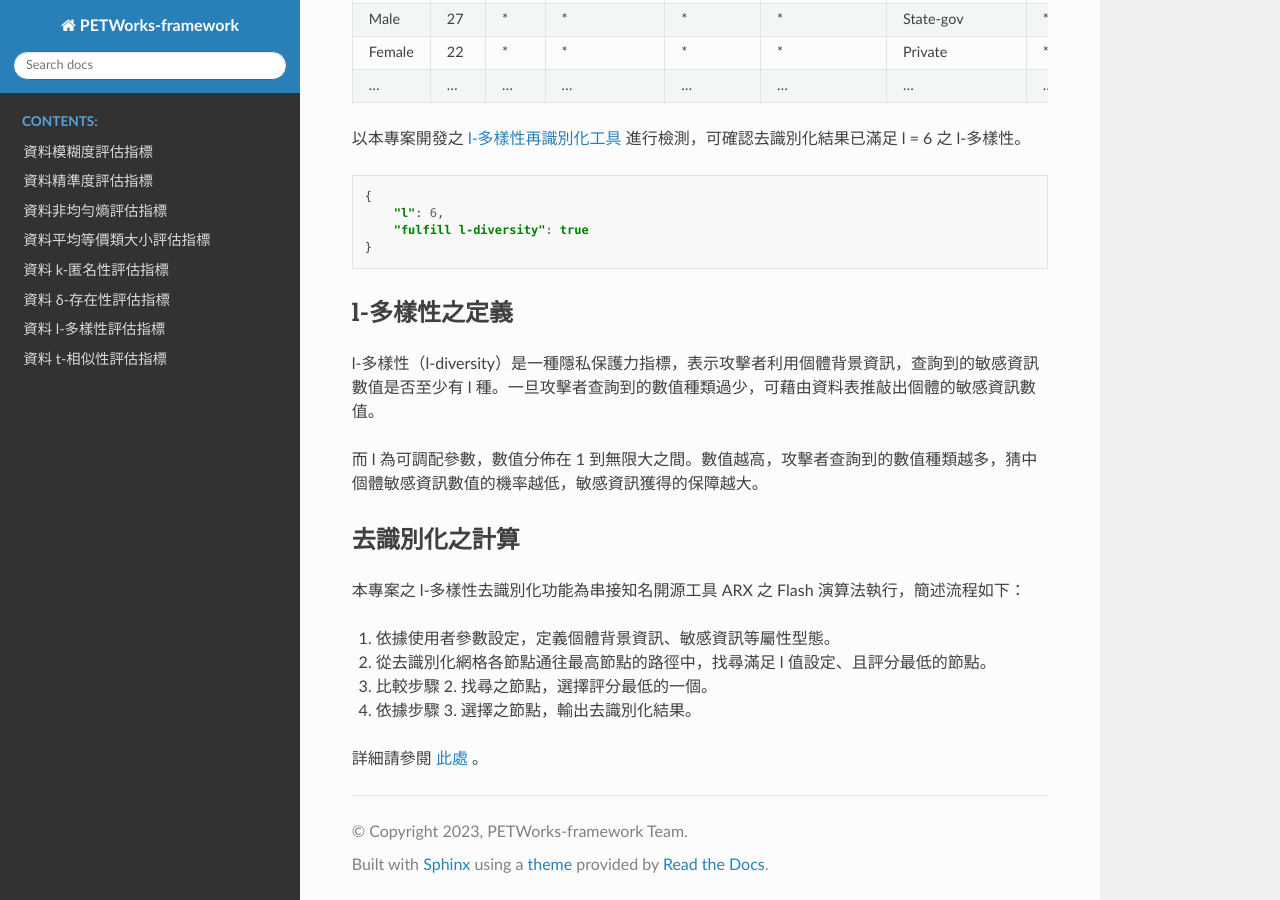
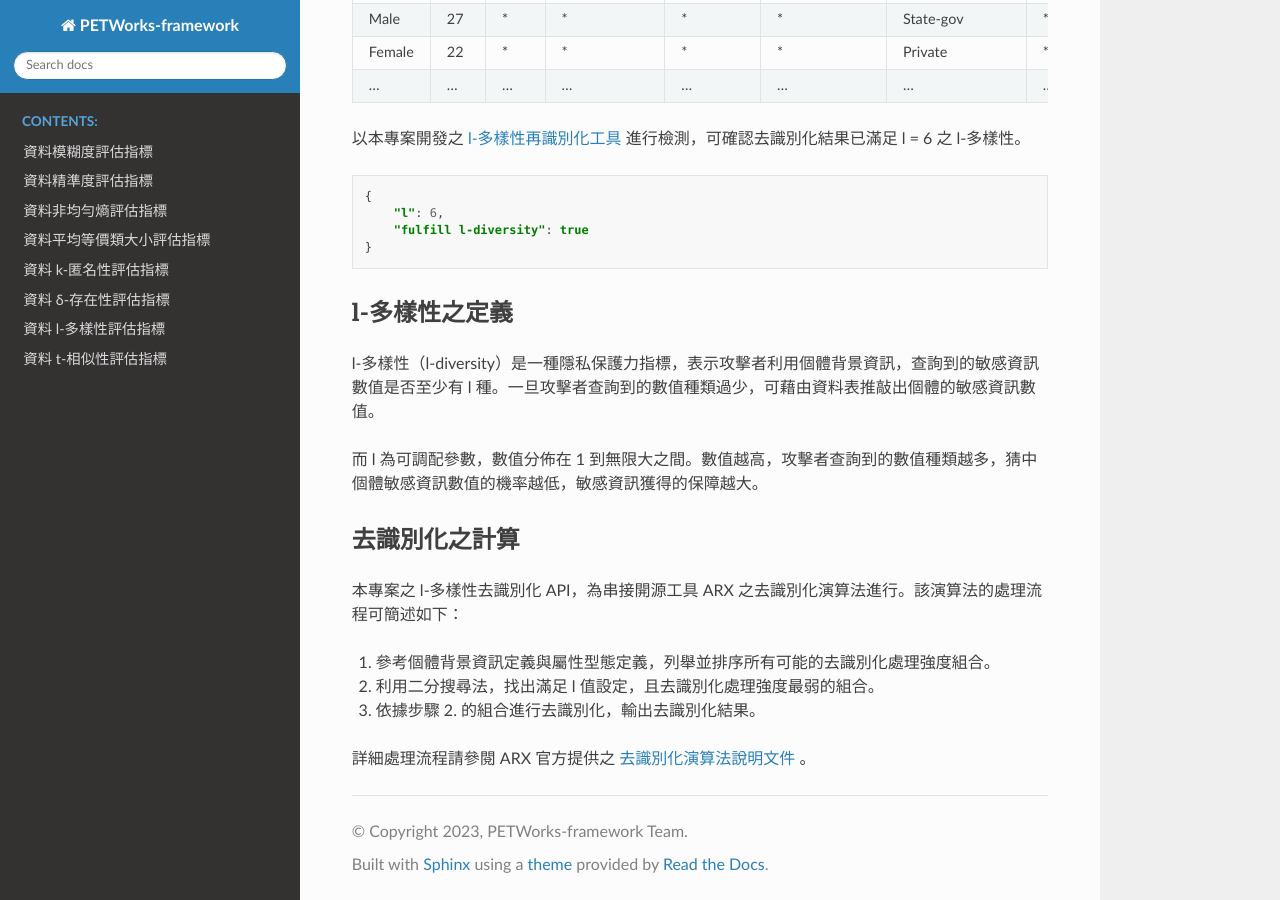
Before and after one commit to quark-engine/PETWorks-DOC, a Sphinx documentation site: the page built from docs/source/ldiversity_de-identify.rst, in a window 1280 px wide and 900 px high, scrolled down 1464 px. Built offline with Sphinx 7.4.7 and the Read the Docs theme 2.0.0, drawn with Linux system fonts in a browser that asks for light colours; some of the changed text lies outside the part shown.

Commit message:
Update ldiversity_de-identify.rst

```diff
--- a/docs/source/ldiversity_de-identify.rst
+++ b/docs/source/ldiversity_de-identify.rst
@@ -5,9 +5,9 @@ l-多樣性去識別化
 
 以下程式碼旨在對資料進行去識別化以滿足 l-多樣性（l-diversity）。更多 l-多樣性之說明，詳見 `此處 <#l-多樣性之定義>`_ 。
 
-我們以 ``data/adult.csv`` 作爲原始資料，``data/adult_hierarchy`` 目錄作爲資料欄位定義，以及 ``attributeTypes`` 作為屬性型態定義，展示如何透過 PETWorks-framework 框架進行去識別化。
+我們以 ``data/adult.csv`` 作爲原始資料，``data/adult_hierarchy`` 目錄作爲資料階層定義，以及 ``attributeTypes`` 作為屬性型態定義，展示如何透過 PETWorks-framework 框架進行去識別化。
 
-在以下程式碼中，我們透過 API ``PETAnonymization(originalData, tech, dataHierarchy, attributeTypes, maxSuppressionRate, l)``，以上述資料、“l-diversity” 字串、屬性型態定義、最大抑制處理比率 ``maxSuppressionRate`` 、以及整數 l 作爲參數，進行去識別化。
+在以下程式碼中，我們透過 API ``PETAnonymization(originalData, tech, dataHierarchy, attributeTypes, maxSuppressionRate, l)``，以上述資料、“l-diversity” 字串、屬性型態定義、最大抑制處理比率 ``maxSuppressionRate`` 、以及目標 l 值作爲參數，進行去識別化。
 
 再來，我們透過 API ``report(result, path)``，以上述評估結果與輸出檔案位置 ``path`` 作爲參數，輸出去識別化結果。
 
@@ -98,11 +98,10 @@ l-多樣性（l-diversity）是一種隱私保護力指標，表示攻擊者利
 去識別化之計算
 ---------------------------
 
-本專案之 l-多樣性去識別化功能為串接知名開源工具 ARX 之 Flash 演算法執行，簡述流程如下：
+本專案之 l-多樣性去識別化 API，為串接開源工具 ARX 之去識別化演算法進行。該演算法的處理流程可簡述如下：
 
-1. 依據使用者參數設定，定義個體背景資訊、敏感資訊等屬性型態。
-2. 從去識別化網格各節點通往最高節點的路徑中，找尋滿足 l 值設定、且評分最低的節點。
-3. 比較步驟 2. 找尋之節點，選擇評分最低的一個。
-4. 依據步驟 3. 選擇之節點，輸出去識別化結果。
+1. 參考個體背景資訊定義與屬性型態定義，列舉並排序所有可能的去識別化處理強度組合。
+2. 利用二分搜尋法，找出滿足 l 值設定，且去識別化處理強度最弱的組合。
+3. 依據步驟 2. 的組合進行去識別化，輸出去識別化結果。
 
-詳細請參閱 `此處 <https://hackmd.io/_m52ikVaS1GujvowVEmPFA>`_ 。
+詳細處理流程請參閱 ARX 官方提供之 `去識別化演算法說明文件 <https://arx.deidentifier.org/development/algorithms/>`_ 。
```
